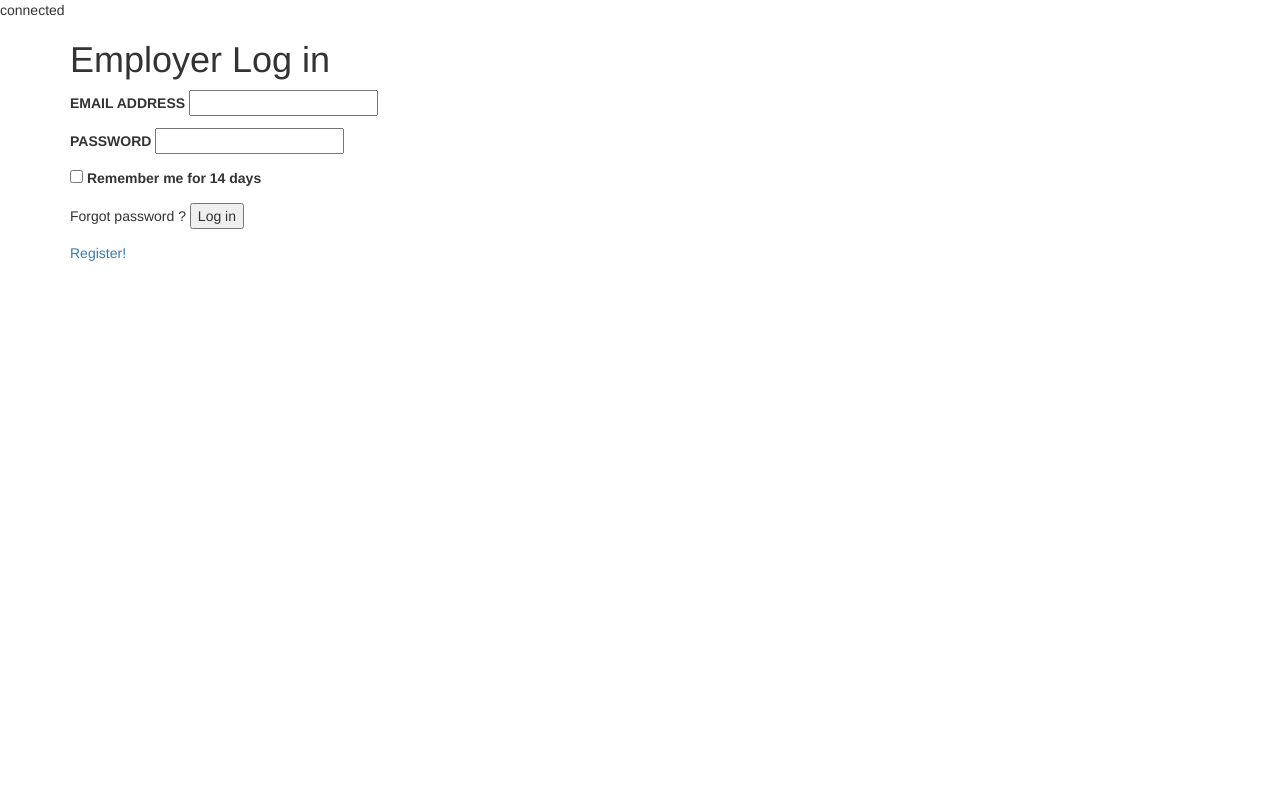
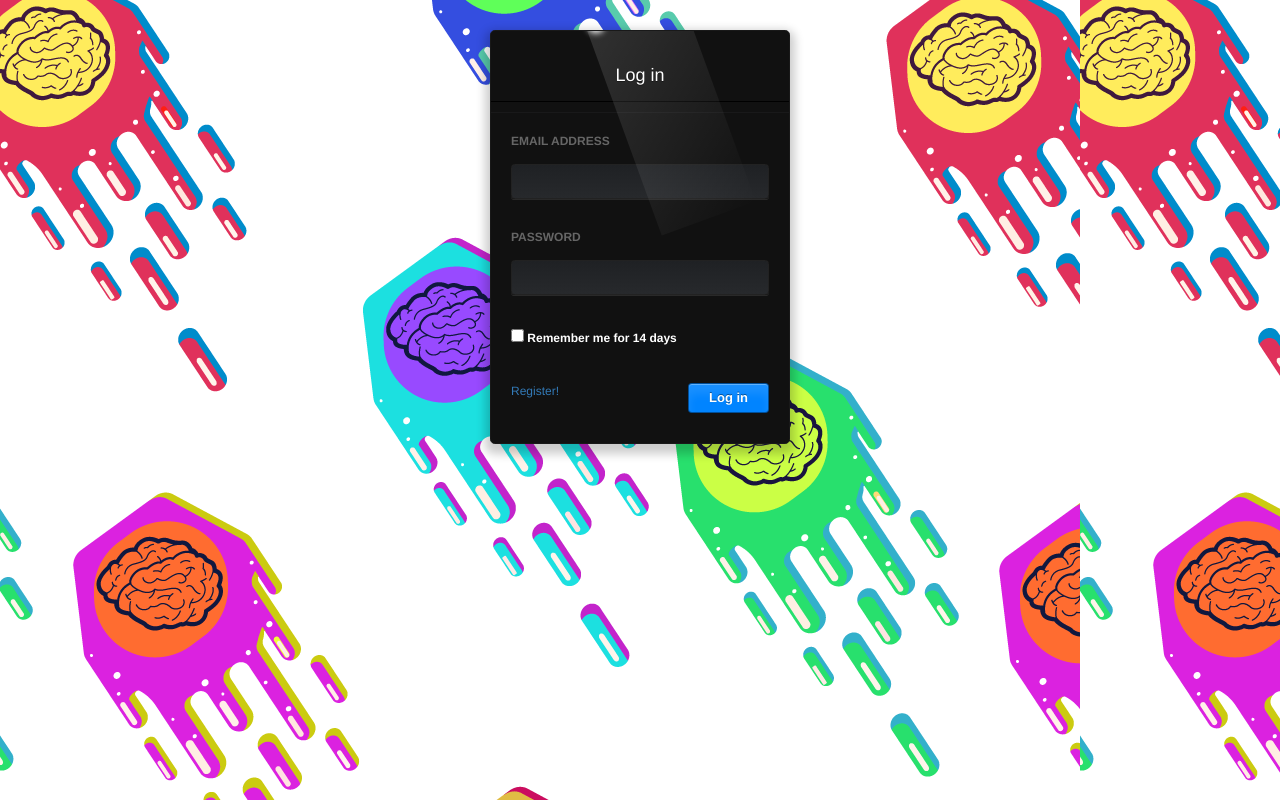
Before and after one commit to jgomez8558/Project_Scorpio, a PHP site: page / in a window 1280 px wide. Run offline with PHP 8.4, Linux system fonts and the light colour scheme; some libraries are stand-ins or nearby versions.

Commit message:
Updated index

```diff
--- a/connection.php
+++ b/connection.php
@@ -8,7 +8,7 @@
 		die("ERROR!");
 	}
 
-    echo "connected";
+
 
 
 ?>
--- a/index.php
+++ b/index.php
@@ -55,7 +55,7 @@ if (!empty($_POST["logout"])) {
         <div class="container">
             <div class="card card-container">
             <form>
-                <h1>Employer Log in</h1>
+                <h1>Log in</h1>
                     <div class="inset">
                         <p>
                             <label for="email">EMAIL ADDRESS</label>
@@ -71,30 +71,13 @@ if (!empty($_POST["logout"])) {
                         </p>
                     </div>
                  <p class="p-container">
-                        <span>Forgot password ?</span>
+                        <a href="/braintrendy/registration.php" class="forgot-password">
+                        Register!
+                        </a>
                         <input type="submit" name="go" id="go" value="Log in">
                 </p>
         </form>
 
-
-
-
-
-
-
-
-                <!-- <p id="profile-name" class="profile-name-card"></p>
-                <form method = "POST" class="form-signin">
-                    <span id="reauth-email" class="reauth-email"></span>
-                    <input type="email" id="inputEmail" name = "email" class="form-control" placeholder="Email address" required autofocus>
-                    <input type="password" id="inputPassword" name = "password" class="form-control" placeholder="Password" required>
-                    <input class="btn btn-lg btn-primary btn-block btn-signin" type = "submit" name = "login" id = "btn_sub" value = "Login">
-                </form>/form -->
-                <a href="/braintrendy/registration.php" class="forgot-password">
-                    Register!
-                </a>
-            </div><!-- /card-container -->
-        </div><!-- /container -->
         <script
                 src="https://ajax.googleapis.com/ajax/libs/jquery/3.3.1/jquery.min.js"></script>
         <script src="myscripts.js"></script>
--- a/main.css
+++ b/main.css
@@ -0,0 +1,148 @@
+@import "compass/css3";
+
+* { box-sizing: border-box; }
+
+body {
+	font-family: "HelveticaNeue-Light","Helvetica Neue Light","Helvetica Neue",Helvetica,Arial,"Lucida Grande",sans-serif;
+  color:white;
+  font-size:12px;
+  background: url(assets/background.png);
+}
+
+form {
+ 	background:#111;
+  width:300px;
+  margin:30px auto;
+  border-radius:0.4em;
+  border:1px solid #191919;
+  overflow:hidden;
+  position:relative;
+  box-shadow: 0 5px 10px 5px rgba(0,0,0,0.2);
+}
+
+form:after {
+  content:"";
+  display:block;
+  position:absolute;
+  height:1px;
+  width:100px;
+  left:20%;
+  background:linear-gradient(left, #111, #444, #b6b6b8, #444, #111);
+  top:0;
+}
+
+form:before {
+ 	content:"";
+  display:block;
+  position:absolute;
+  width:8px;
+  height:5px;
+  border-radius:50%;
+  left:34%;
+  top:-7px;
+  box-shadow: 0 0 6px 4px #fff;
+}
+
+.inset {
+ 	padding:20px;
+  border-top:1px solid #19191a;
+}
+
+form h1 {
+  font-size:18px;
+  text-shadow:0 1px 0 black;
+  text-align:center;
+  padding:15px 0;
+  border-bottom:1px solid rgba(0,0,0,1);
+  position:relative;
+}
+
+form h1:after {
+ 	content:"";
+  display:block;
+  width:250px;
+  height:100px;
+  position:absolute;
+  top:0;
+  left:50px;
+  pointer-events:none;
+  transform:rotate(70deg);
+  background:linear-gradient(50deg, rgba(255,255,255,0.15), rgba(0,0,0,0));
+
+}
+
+label {
+ 	color:#666;
+  display:block;
+  padding-bottom:9px;
+}
+
+input[type=text],
+input[type=password] {
+ 	width:100%;
+  padding:8px 5px;
+  background:linear-gradient(#1f2124, #27292c);
+  border:1px solid #222;
+  box-shadow:
+    0 1px 0 rgba(255,255,255,0.1);
+  border-radius:0.3em;
+  margin-bottom:20px;
+}
+
+label[for=remember]{
+ 	color:white;
+  display:inline-block;
+  padding-bottom:0;
+  padding-top:5px;
+}
+
+input[type=checkbox] {
+ 	display:inline-block;
+  vertical-align:top;
+}
+
+.p-container {
+ 	padding:0 20px 20px 20px;
+}
+
+.p-container:after {
+ 	clear:both;
+  display:table;
+  content:"";
+}
+
+.p-container span {
+  display:block;
+  float:left;
+  color:#0d93ff;
+  padding-top:8px;
+}
+
+input[type=submit] {
+ 	padding:5px 20px;
+  border:1px solid rgba(0,0,0,0.4);
+  text-shadow:0 -1px 0 rgba(0,0,0,0.4);
+  box-shadow:
+    inset 0 1px 0 rgba(255,255,255,0.3),
+    inset 0 10px 10px rgba(255,255,255,0.1);
+  border-radius:0.3em;
+  background:#0184ff;
+  color:white;
+  float:right;
+  font-weight:bold;
+  cursor:pointer;
+  font-size:13px;
+}
+
+input[type=submit]:hover {
+  box-shadow:
+    inset 0 1px 0 rgba(255,255,255,0.3),
+    inset 0 -10px 10px rgba(255,255,255,0.1);
+}
+
+input[type=text]:hover,
+input[type=password]:hover,
+label:hover ~ input[type=text],
+label:hover ~ input[type=password] {
+ 	background:#27292c;
+}
```
Also changed, not shown: registration.php (+15 -7 lines), assets/background.png (added), 1 other file.
